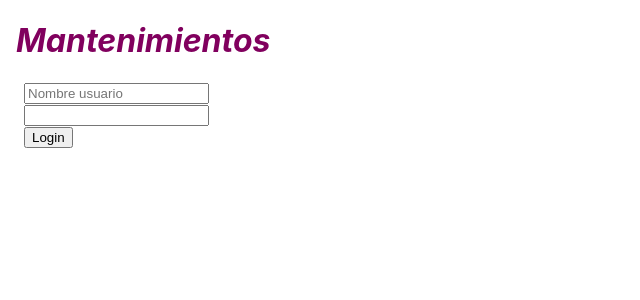
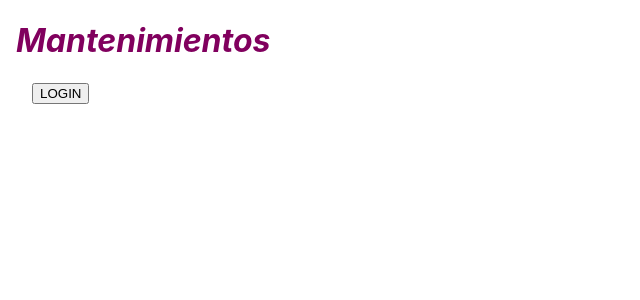
Before and after one commit to apllopis/app, a React (Create React App) app: page / in a window 1280 px wide. Shown: the top 300 px of the page, without its empty margins (0-640 px from the left). Built offline with nearby package versions, Linux system fonts and the light colour scheme.

Commit message:
Refactorizado NotesShowForm ✅

```diff
--- a/src/App.js
+++ b/src/App.js
@@ -6,10 +6,12 @@
  *  import {Note} from "./components/Note.js"
  */
 import { useState, useEffect } from "react";
-import Note from "./components/Note";
 import noteSrv from './services/notes'
 import Notification from "./components/Notification";
 import loginSrv from './services/login'
+import LoginForm from "./components/LoginForm";
+import NoteForm from "./components/NoteForm";
+import NotesShowForm from "./components/NotesShowForm";
 
 /**  Se pasa una props a App y si no le llega
  * nada se crea como un array vacío
@@ -18,7 +20,6 @@ function App() {
   const [notas, setNotas] = useState([]);
   const [nuevaNota, setNuevaNota] = useState("");
   const [loading, setLoading] = useState(false);
-  const [showAll, setShowAll] = useState(true)
   const [errorMessage, setErrorMessage] = useState(null)
   const [username, setUsername] = useState('')
   const [password, setPassword] = useState('')
@@ -64,7 +65,6 @@ function App() {
   }
   const handleLogin = async (event) => {
     event.preventDefault()
-
     try {
       const user = await loginSrv.login({ username, password })
       window.localStorage.setItem(
@@ -83,12 +83,6 @@ function App() {
     }
 
   }
-  const handleChangeUsername = (event) => {
-    setUsername(event.target.value)
-  }
-  const handleChangePassword = (event) => {
-    setPassword(event.target.value)
-  }
   const handleSubmit = (event) => {
     event.preventDefault();
     const notaToAddToState = {
@@ -103,64 +97,6 @@ function App() {
         setNuevaNota("")
       })
   };
-
-  const notesToShow = showAll
-    ? notas
-    : notas.filter(note => note.important)
-
-  const renderLoginForm = () => (
-    <form onSubmit={handleLogin}>
-      <div>
-        <input
-          type='text'
-          value={username}
-          name='Username'
-          placeholder='Nombre usuario'
-          onChange={handleChangeUsername}
-        />
-      </div>
-      <div>
-        <input
-          type='password'
-          value={password}
-          name='Password'
-          placeholder=''
-          onChange={handleChangePassword}
-        />
-      </div>
-      <div>
-        <button>Login</button>
-      </div>
-    </form>
-  )
-  const renderCreateForm = () => (
-    <>
-      {loading ? "Cargando..." : ""}
-      <div>
-        <button onClick={handleLogout}>Cerrar Sesión</button>
-      </div>
-      <div>
-        <button onClick={() => setShowAll(!showAll)}>
-          Ver {showAll ? 'solo Importantes' : 'todas'}
-        </button>
-      </div>
-
-      <ol>
-        {notesToShow.map((note) => (
-          <Note {...note} key={note.id} />
-        ))}
-      </ol>
-      <form onSubmit={handleSubmit}>
-        <input
-          type="text"
-          onChange={(event) => setNuevaNota(event.target.value)}
-          value={nuevaNota}
-        />
-        <button>Grabar mantenimiento</button>
-      </form>
-
-    </>
-  )
 
   /**
    * la key en el elemento mas alto en este caso
@@ -178,8 +114,32 @@ function App() {
   return (
     <div>
       <h1>Mantenimientos</h1>
+
       <Notification message={errorMessage} />
-      {user.token ? renderCreateForm() : renderLoginForm()}
+      {user.token ? <div>
+        <NotesShowForm
+          notas={notas}
+          loading={loading}
+          handleLogout={handleLogout}
+        />
+        <NoteForm
+          nuevaNota={nuevaNota}
+          handleChangeNote={({ target }) => setNuevaNota(target.value)}
+          handleSubmit={handleSubmit}
+        />
+      </div>
+        : <LoginForm
+          username={username}
+          password={password}
+          handlechangeUsername={
+            ({ target }) => setUsername(target.value)
+          }
+          handleChangePassword={
+            ({ target }) => setPassword(target.value)
+          }
+
+          handleSubmit={handleLogin}
+        />}
 
 
     </div>
--- a/src/components/LoginForm.js
+++ b/src/components/LoginForm.js
@@ -1,6 +1,10 @@
-const LoginForm = ({ handleLogin, username, password, handlechangeUsername, handleChangePassword }) => {
+import Togglable from "./Togglable"
+
+const LoginForm = ({ handleSubmit, username, password, handlechangeUsername, handleChangePassword }) => {
+
   return (
-    <form onSubmit={handleLogin}>
+    <Togglable buttonLabel='LOGIN'>
+      <form onSubmit={handleSubmit}>
         <div>
           <input
             type='text'
@@ -20,9 +24,10 @@ const LoginForm = ({ handleLogin, username, password, handlechangeUsername, hand
           />
         </div>
         <div>
-        <button>Login</button>
+          <button>Acceder</button>
         </div>
       </form>
+    </Togglable >
   )
 }
 export default LoginForm
--- /dev/null
+++ b/src/components/NoteForm.js
@@ -0,0 +1,18 @@
+
+const NoteForm = ({ nuevaNota, handleChangeNote, handleSubmit }) => {
+
+  return (
+    <>
+
+      <form onSubmit={handleSubmit}>
+        <input
+          type="text"
+          onChange={handleChangeNote}
+          value={nuevaNota}
+        />
+        <button>Grabar mantenimiento</button>
+      </form>
+    </>
+  )
+}
+export default NoteForm
--- /dev/null
+++ b/src/components/NotesShowForm.js
@@ -0,0 +1,28 @@
+import { useState } from "react"
+import Note from "./Note";
+const NotesShowForm = ({ notas, loading, handleLogout }) => {
+  const [showAll, setShowAll] = useState(true)
+  const notesToShow = showAll
+    ? notas
+    : notas.filter(note => note.important)
+
+  return (
+    <div>
+      {loading ? "Cargando..." : ""}
+      <div>
+        <button onClick={handleLogout}>Cerrar Sesión</button>
+      </div>
+      <div>
+        <button onClick={() => setShowAll(!showAll)}>
+          Ver {showAll ? 'solo Importantes' : 'todas'}
+        </button>
+      </div>
+      <ol>
+        {notesToShow.map((note) => (
+          <Note {...note} key={note.id} />
+        ))}
+      </ol>
+    </div>
+  )
+}
+export default NotesShowForm
--- /dev/null
+++ b/src/components/Togglable.js
@@ -0,0 +1,19 @@
+import { useState } from "react"
+
+export default function Togglable({ children, buttonLabel }) {
+  const [visible, setVisible] = useState(false)
+  const hideWhenVisible = { display: visible ? 'none' : '' }
+  const showWhenVisible = { display: visible ? '' : 'none' }
+  return (
+    <div>
+      <div style={hideWhenVisible}>
+        <button onClick={() => setVisible(true)}>{buttonLabel}</button>
+      </div>
+      <div style={showWhenVisible}>
+        {children}
+        <div>
+          <button onClick={() => setVisible(false)}>Cancelar</button>
+        </div>
+      </div>
+    </div>)
+}
```
Also changed, not shown: src/components/NewNoteForm.js (added, +39 -0 lines). Lines whose indentation alone changed are shown as unchanged.
